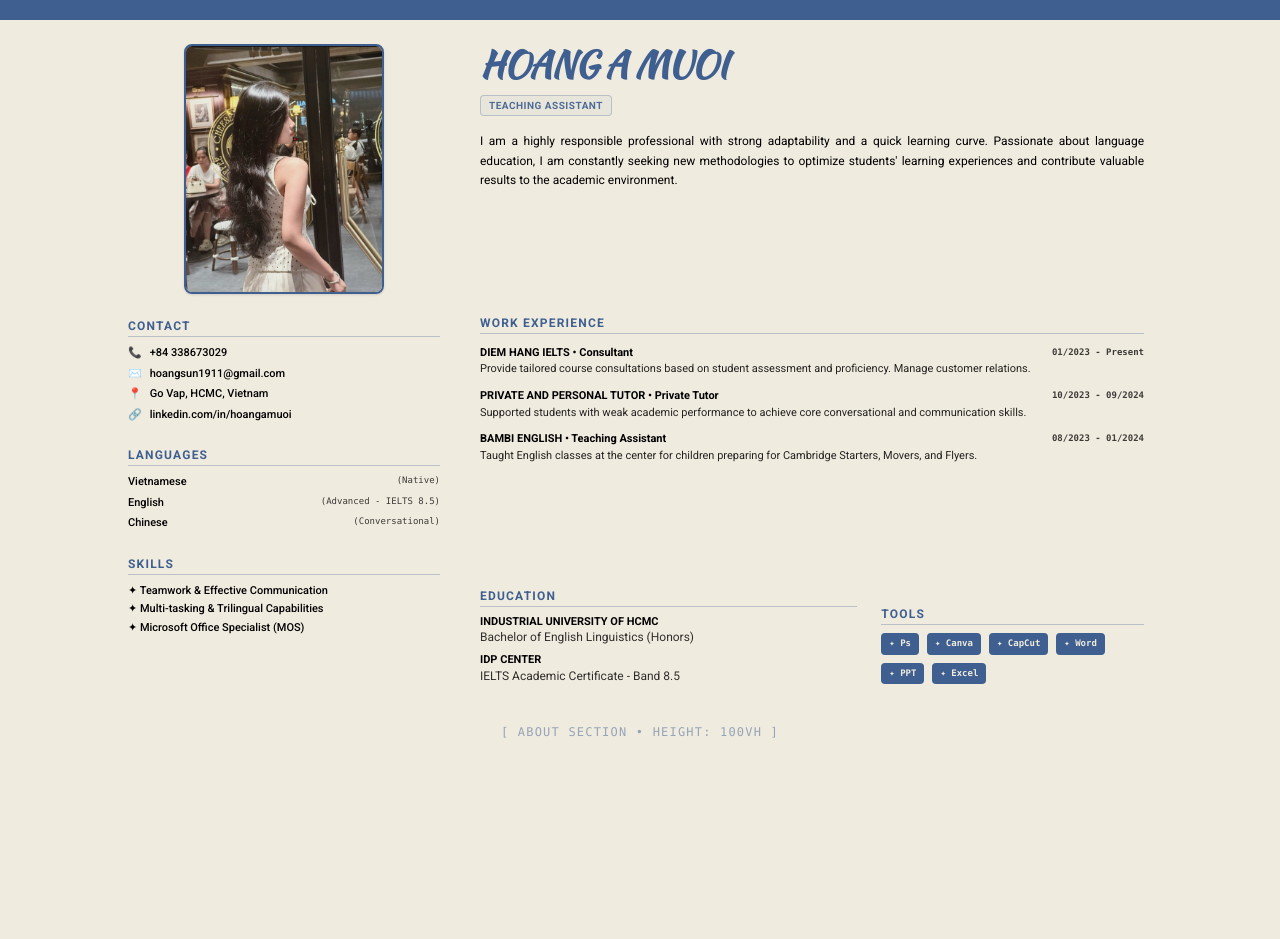
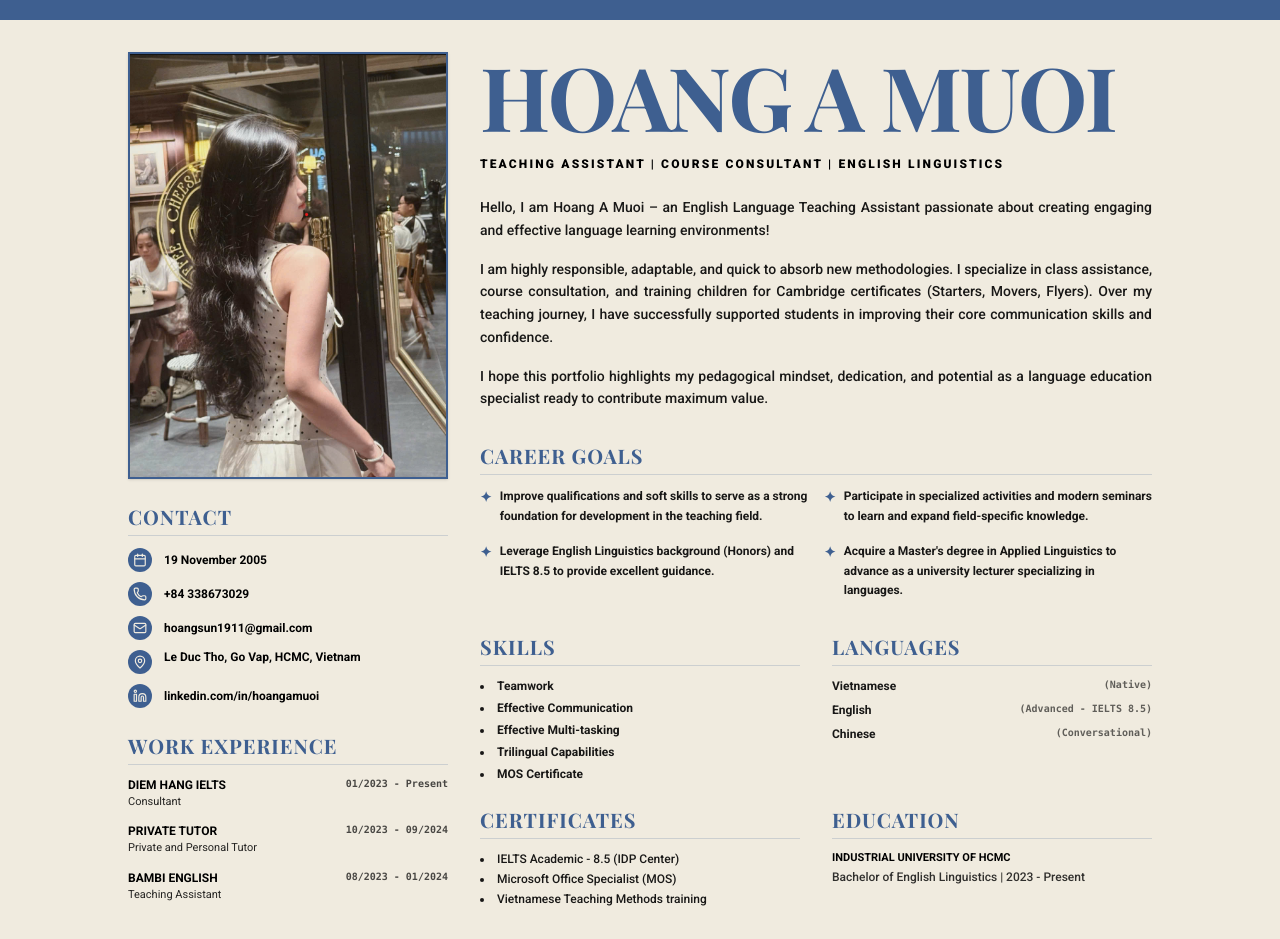
Before and after one commit to nvminh162/hoangamuoi-portfolio-web, a Next.js app: page / in a window 1280 px wide. Shown: the part 844-1783 px from the top of the page. Before the commit the page ends 1600 px from the top, so only its background shows below. Built offline with nearby package versions, Linux system fonts and the light colour scheme.

Commit message:
feat: implement About and PortfolioHero components with layout typography and Lucide icons

```diff
--- a/app/layout.tsx
+++ b/app/layout.tsx
@@ -18,8 +18,8 @@ const roboto = Roboto({
 
 const playfair = Playfair_Display({
   subsets: ["latin"],
-  style: ["italic"],
-  weight: "900",
+  style: ["normal", "italic"],
+  weight: ["700", "900"],
   variable: "--font-playfair",
   display: "swap",
 });
--- a/components/About.tsx
+++ b/components/About.tsx
@@ -1,145 +1,215 @@
 import React from "react";
+import { Calendar, Phone, Mail, MapPin, Linkedin } from "lucide-react";
+
+const ContactIcon = ({ icon: Icon }: { icon: React.ComponentType<any> }) => (
+  <span className="w-6 h-6 flex items-center justify-center bg-primary text-brand-bg rounded-full shrink-0">
+    <Icon className="w-3.5 h-3.5" />
+  </span>
+);
 
 export default function About() {
   return (
-    <section id="about" className="w-full h-screen bg-brand-bg flex flex-col overflow-hidden">
+    <section id="about" className="w-full min-h-screen bg-brand-bg flex flex-col">
       {/* Header Banner */}
       <div className="w-full bg-primary py-4 px-8 md:px-16 flex items-center gap-2 shrink-0">
-        <span className="text-xl md:text-2xl text-brand-bg font-sans font-medium">+</span>
+        <span className="text-xl md:text-2xl text-brand-bg font-sans font-medium">✦</span>
         <h2 className="text-xl md:text-2xl text-brand-bg font-serif font-bold tracking-widest uppercase">
           ABOUT ME
         </h2>
       </div>
 
       {/* Main Layout Grid */}
-      <div className="flex-1 max-w-6xl w-full mx-auto px-8 md:px-16 py-6 grid grid-cols-1 md:grid-cols-12 gap-8 text-black overflow-hidden">
-        {/* Left Side: Photo & Info (4 cols) */}
-        <div className="md:col-span-4 flex flex-col gap-6 overflow-y-auto pr-2">
+      <div className="flex-1 max-w-6xl w-full mx-auto px-8 md:px-16 py-8 grid grid-cols-1 md:grid-cols-12 gap-8 text-black">
+        {/* Left Column (4 cols) - Compact & balanced */}
+        <div className="md:col-span-4 flex flex-col gap-6">
           {/* Portrait Image */}
           <img
             src="/hoangamuoi.png"
             alt="HOANG A MUOI"
-            className="aspect-[4/5] w-full max-w-[200px] mx-auto object-cover border-2 border-primary rounded-lg shrink-0 shadow-sm"
+            className="w-full aspect-[3/4] object-cover border-2 border-primary rounded-none shadow-sm shrink-0"
           />
 
           {/* CONTACT */}
-          <div className="flex flex-col gap-2 shrink-0">
-            <h3 className="font-bold tracking-widest text-xs border-b border-primary/30 pb-0.5 uppercase text-primary">CONTACT</h3>
-            <div className="text-[11px] space-y-1 font-medium">
-              <div className="flex items-center gap-2"><span>📞</span> +84 338673029</div>
-              <div className="flex items-center gap-2"><span>✉️</span> hoangsun1911@gmail.com</div>
-              <div className="flex items-center gap-2"><span>📍</span> Go Vap, HCMC, Vietnam</div>
-              <div className="flex items-center gap-2"><span>🔗</span> linkedin.com/in/hoangamuoi</div>
+          <div className="flex flex-col gap-3 shrink-0">
+            <h3 className="font-playfair text-xl font-bold text-primary tracking-wider uppercase border-b border-primary/20 pb-1">
+              CONTACT
+            </h3>
+            <div className="text-xs space-y-2.5 font-medium">
+              <div className="flex items-center gap-3">
+                <ContactIcon icon={Calendar} />
+                <span className="text-black font-semibold">19 November 2005</span>
+              </div>
+              <div className="flex items-center gap-3">
+                <ContactIcon icon={Phone} />
+                <span className="text-black font-semibold">+84 338673029</span>
+              </div>
+              <div className="flex items-center gap-3">
+                <ContactIcon icon={Mail} />
+                <a href="mailto:hoangsun1911@gmail.com" className="text-black font-semibold hover:underline">
+                  hoangsun1911@gmail.com
+                </a>
+              </div>
+              <div className="flex items-start gap-3">
+                <ContactIcon icon={MapPin} />
+                <span className="text-black font-semibold leading-tight">
+                  Le Duc Tho, Go Vap, HCMC, Vietnam
+                </span>
+              </div>
+              <div className="flex items-center gap-3">
+                <ContactIcon icon={Linkedin} />
+                <a
+                  href="https://linkedin.com/in/hoangamuoi"
+                  target="_blank"
+                  rel="noopener noreferrer"
+                  className="text-black font-semibold hover:underline"
+                >
+                  linkedin.com/in/hoangamuoi
+                </a>
+              </div>
             </div>
           </div>
 
-          {/* LANGUAGES */}
-          <div className="flex flex-col gap-2 shrink-0">
-            <h3 className="font-bold tracking-widest text-xs border-b border-primary/30 pb-0.5 uppercase text-primary">LANGUAGES</h3>
-            <div className="text-[11px] space-y-1 font-medium">
-              <div className="flex justify-between"><span>Vietnamese</span> <span className="opacity-75 font-mono text-[9px]">(Native)</span></div>
-              <div className="flex justify-between"><span>English</span> <span className="opacity-75 font-mono text-[9px]">(Advanced - IELTS 8.5)</span></div>
-              <div className="flex justify-between"><span>Chinese</span> <span className="opacity-75 font-mono text-[9px]">(Conversational)</span></div>
-            </div>
-          </div>
-
-          {/* SKILLS */}
-          <div className="flex flex-col gap-2 shrink-0">
-            <h3 className="font-bold tracking-widest text-xs border-b border-primary/30 pb-0.5 uppercase text-primary">SKILLS</h3>
-            <div className="text-[11px] font-medium space-y-0.5">
-              <p>✦ Teamwork & Effective Communication</p>
-              <p>✦ Multi-tasking & Trilingual Capabilities</p>
-              <p>✦ Microsoft Office Specialist (MOS)</p>
+          {/* WORK EXPERIENCE */}
+          <div className="flex flex-col gap-3 shrink-0">
+            <h3 className="font-playfair text-xl font-bold text-primary tracking-wider uppercase border-b border-primary/20 pb-1">
+              WORK EXPERIENCE
+            </h3>
+            <div className="space-y-3.5 text-xs">
+              <div>
+                <div className="flex justify-between font-bold text-black">
+                  <span>DIEM HANG IELTS</span>
+                  <span className="font-mono text-[10px] text-black/70 font-semibold">01/2023 - Present</span>
+                </div>
+                <p className="text-black/85 text-[11px] mt-0.5">Consultant</p>
+              </div>
+              <div>
+                <div className="flex justify-between font-bold text-black">
+                  <span>PRIVATE TUTOR</span>
+                  <span className="font-mono text-[10px] text-black/70 font-semibold">10/2023 - 09/2024</span>
+                </div>
+                <p className="text-black/85 text-[11px] mt-0.5">Private and Personal Tutor</p>
+              </div>
+              <div>
+                <div className="flex justify-between font-bold text-black">
+                  <span>BAMBI ENGLISH</span>
+                  <span className="font-mono text-[10px] text-black/70 font-semibold">08/2023 - 01/2024</span>
+                </div>
+                <p className="text-black/85 text-[11px] mt-0.5">Teaching Assistant</p>
+              </div>
             </div>
           </div>
         </div>
 
-        {/* Right Side: Detailed Info & Experience (8 cols) */}
-        <div className="md:col-span-8 flex flex-col justify-between gap-6 overflow-y-auto pr-2">
+        {/* Right Column (8 cols) - Structured, elegant and compact */}
+        <div className="md:col-span-8 flex flex-col gap-8">
           {/* Header Info */}
           <div>
-            <h2 className="text-3xl md:text-4xl font-serif tracking-tight font-bold mb-2 uppercase text-primary">
+            <h2 className="text-5xl md:text-[5.5rem] font-playfair tracking-tight text-primary leading-none font-bold uppercase">
               HOANG A MUOI
             </h2>
-            <p className="text-[10px] font-bold tracking-wider uppercase mb-4 opacity-90 border border-primary/30 px-2 py-0.5 rounded inline-block bg-primary/5 text-primary">
-              TEACHING ASSISTANT
+
+            <p className="text-[10px] md:text-xs font-sans font-extrabold tracking-[0.18em] text-black uppercase mt-4 mb-6">
+              TEACHING ASSISTANT | COURSE CONSULTANT | ENGLISH LINGUISTICS
             </p>
-            <div className="space-y-3 text-xs leading-relaxed text-justify">
+
+            <div className="space-y-4 text-xs md:text-sm leading-relaxed text-justify text-black/90 font-medium">
               <p>
-                I am a highly responsible professional with strong adaptability and a quick learning curve. Passionate about language education, I am constantly seeking new methodologies to optimize students' learning experiences and contribute valuable results to the academic environment.
+                Hello, I am Hoang A Muoi – an English Language Teaching Assistant passionate about creating engaging and effective language learning environments!
+              </p>
+              <p>
+                I am highly responsible, adaptable, and quick to absorb new methodologies. I specialize in class assistance, course consultation, and training children for Cambridge certificates (Starters, Movers, Flyers). Over my teaching journey, I have successfully supported students in improving their core communication skills and confidence.
+              </p>
+              <p>
+                I hope this portfolio highlights my pedagogical mindset, dedication, and potential as a language education specialist ready to contribute maximum value.
               </p>
             </div>
           </div>
 
-          {/* WORK EXPERIENCE */}
+          {/* CAREER GOALS - Placed right below the introduction text */}
           <div className="flex flex-col gap-3">
-            <h3 className="font-bold tracking-widest text-xs border-b border-primary/30 pb-0.5 uppercase text-primary">WORK EXPERIENCE</h3>
-            <div className="space-y-3 text-xs">
-              <div>
-                <div className="flex justify-between font-bold text-[11px]">
-                  <span>DIEM HANG IELTS • Consultant</span>
-                  <span className="font-mono text-[9px] opacity-75">01/2023 - Present</span>
-                </div>
-                <p className="text-[11px] opacity-85 mt-0.5">
-                  Provide tailored course consultations based on student assessment and proficiency. Manage customer relations.
-                </p>
+            <h3 className="font-playfair text-xl font-bold text-primary tracking-wider uppercase border-b border-primary/20 pb-1">
+              CAREER GOALS
+            </h3>
+            <div className="grid grid-cols-1 sm:grid-cols-2 gap-4 text-xs font-semibold text-black/90 leading-relaxed">
+              <div className="flex items-start gap-2">
+                <span className="text-primary font-bold text-sm">✦</span>
+                <p>Improve qualifications and soft skills to serve as a strong foundation for development in the teaching field.</p>
               </div>
-              <div>
-                <div className="flex justify-between font-bold text-[11px]">
-                  <span>PRIVATE AND PERSONAL TUTOR • Private Tutor</span>
-                  <span className="font-mono text-[9px] opacity-75">10/2023 - 09/2024</span>
-                </div>
-                <p className="text-[11px] opacity-85 mt-0.5">
-                  Supported students with weak academic performance to achieve core conversational and communication skills.
-                </p>
+              <div className="flex items-start gap-2">
+                <span className="text-primary font-bold text-sm">✦</span>
+                <p>Participate in specialized activities and modern seminars to learn and expand field-specific knowledge.</p>
               </div>
-              <div>
-                <div className="flex justify-between font-bold text-[11px]">
-                  <span>BAMBI ENGLISH • Teaching Assistant</span>
-                  <span className="font-mono text-[9px] opacity-75">08/2023 - 01/2024</span>
-                </div>
-                <p className="text-[11px] opacity-85 mt-0.5">
-                  Taught English classes at the center for children preparing for Cambridge Starters, Movers, and Flyers.
-                </p>
+              <div className="flex items-start gap-2">
+                <span className="text-primary font-bold text-sm">✦</span>
+                <p>Leverage English Linguistics background (Honors) and IELTS 8.5 to provide excellent guidance.</p>
+              </div>
+              <div className="flex items-start gap-2">
+                <span className="text-primary font-bold text-sm">✦</span>
+                <p>Acquire a Master's degree in Applied Linguistics to advance as a university lecturer specializing in languages.</p>
               </div>
             </div>
           </div>
 
-          {/* EDUCATION & TOOLS */}
-          <div className="grid grid-cols-1 sm:grid-cols-12 gap-6 items-end">
-            <div className="sm:col-span-7">
-              <h3 className="font-bold tracking-widest text-xs border-b border-primary/30 pb-0.5 mb-2 uppercase text-primary">EDUCATION</h3>
-              <div className="text-xs space-y-2">
-                <div>
-                  <p className="font-bold text-[11px] uppercase">Industrial University of HCMC</p>
-                  <p className="opacity-80">Bachelor of English Linguistics (Honors)</p>
+          {/* SUB-GRID: EDUCATION & CERTIFICATES, followed by LANGUAGES & SKILLS */}
+          <div className="grid grid-cols-1 sm:grid-cols-2 gap-x-8 gap-y-6">
+            {/* Row 1: SKILLS & LANGUAGES */}
+            <div>
+              <h3 className="font-playfair text-xl font-bold text-primary tracking-wider uppercase border-b border-primary/20 pb-1 mb-3">
+                SKILLS
+              </h3>
+              <ul className="text-xs space-y-1.5 text-black/90 font-semibold list-disc list-inside">
+                <li>Teamwork</li>
+                <li>Effective Communication</li>
+                <li>Effective Multi-tasking</li>
+                <li>Trilingual Capabilities</li>
+                <li>MOS Certificate</li>
+              </ul>
+            </div>
+
+            <div>
+              <h3 className="font-playfair text-xl font-bold text-primary tracking-wider uppercase border-b border-primary/20 pb-1 mb-3">
+                LANGUAGES
+              </h3>
+              <div className="text-xs space-y-2 font-semibold text-black/90">
+                <div className="flex justify-between">
+                  <span>Vietnamese</span>
+                  <span className="text-black/60 font-mono text-[10px]">(Native)</span>
                 </div>
-                <div>
-                  <p className="font-bold text-[11px] uppercase">IDP Center</p>
-                  <p className="opacity-80">IELTS Academic Certificate - Band 8.5</p>
+                <div className="flex justify-between">
+                  <span>English</span>
+                  <span className="text-black/60 font-mono text-[10px]">(Advanced - IELTS 8.5)</span>
+                </div>
+                <div className="flex justify-between">
+                  <span>Chinese</span>
+                  <span className="text-black/60 font-mono text-[10px]">(Conversational)</span>
                 </div>
               </div>
             </div>
 
-            <div className="sm:col-span-5">
-              <h3 className="font-bold tracking-widest text-xs border-b border-primary/30 pb-0.5 mb-2 uppercase text-primary">TOOLS</h3>
-              <div className="flex flex-wrap gap-2">
-                <span className="text-[9px] font-semibold px-2 py-1 bg-primary text-brand-bg rounded font-mono">✦ Ps</span>
-                <span className="text-[9px] font-semibold px-2 py-1 bg-primary text-brand-bg rounded font-mono">✦ Canva</span>
-                <span className="text-[9px] font-semibold px-2 py-1 bg-primary text-brand-bg rounded font-mono">✦ CapCut</span>
-                <span className="text-[9px] font-semibold px-2 py-1 bg-primary text-brand-bg rounded font-mono">✦ Word</span>
-                <span className="text-[9px] font-semibold px-2 py-1 bg-primary text-brand-bg rounded font-mono">✦ PPT</span>
-                <span className="text-[9px] font-semibold px-2 py-1 bg-primary text-brand-bg rounded font-mono">✦ Excel</span>
+            {/* Row 2: CERTIFICATES & EDUCATION */}
+            <div>
+              <h3 className="font-playfair text-xl font-bold text-primary tracking-wider uppercase border-b border-primary/20 pb-1 mb-3">
+                CERTIFICATES
+              </h3>
+              <ul className="text-xs list-disc list-inside space-y-1 text-black/90 font-medium">
+                <li>IELTS Academic - 8.5 (IDP Center)</li>
+                <li>Microsoft Office Specialist (MOS)</li>
+                <li>Vietnamese Teaching Methods training</li>
+              </ul>
+            </div>
+
+            <div>
+              <h3 className="font-playfair text-xl font-bold text-primary tracking-wider uppercase border-b border-primary/20 pb-1 mb-3">
+                EDUCATION
+              </h3>
+              <div className="text-xs space-y-1">
+                <p className="font-bold text-black uppercase text-[11px]">Industrial University of HCMC</p>
+                <p className="text-black/80 font-medium">Bachelor of English Linguistics | 2023 - Present</p>
               </div>
             </div>
           </div>
         </div>
       </div>
-
-      {/* Bottom spacer */}
-      <div className="flex justify-center py-4 text-xs opacity-50 font-mono tracking-widest text-primary mt-auto shrink-0">
-        [ ABOUT SECTION • HEIGHT: 100VH ]
-      </div>
     </section>
   );
 }
--- a/components/PortfolioHero.tsx
+++ b/components/PortfolioHero.tsx
@@ -43,11 +43,6 @@ export default function PortfolioHero() {
           </p>
         </div>
       </div>
-
-      {/* Bottom spacing indicator */}
-      <div className="flex justify-center text-xs opacity-50 font-mono tracking-widest text-primary">
-        [ PORTFOLIO HERO SECTION • HEIGHT: 100VH ]
-      </div>
     </section>
   );
 }
--- a/package.json
+++ b/package.json
@@ -9,6 +9,7 @@
     "lint": "eslint"
   },
   "dependencies": {
+    "lucide-react": "^0.470.0",
     "next": "16.2.7",
     "react": "19.2.4",
     "react-dom": "19.2.4"
```
Also changed, not shown: 1 other file (tests, documents, lock files or other folders).
